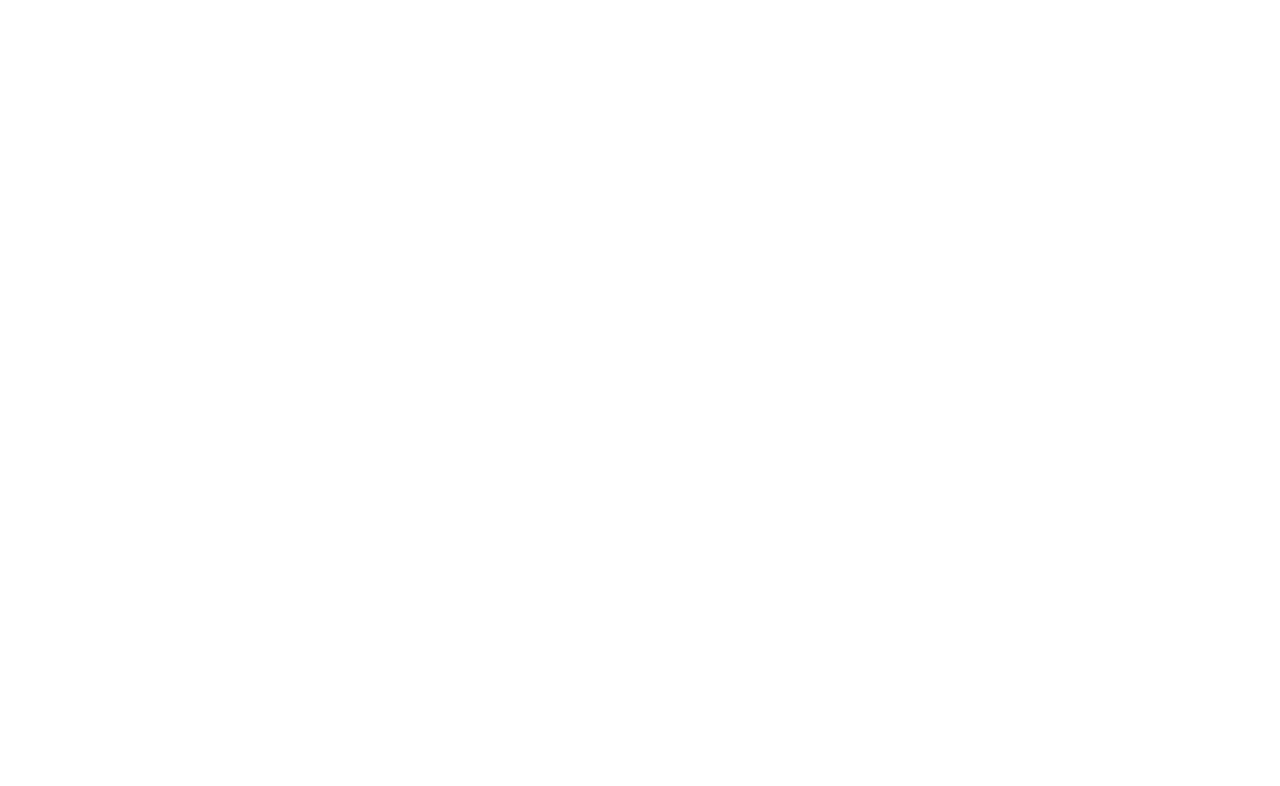
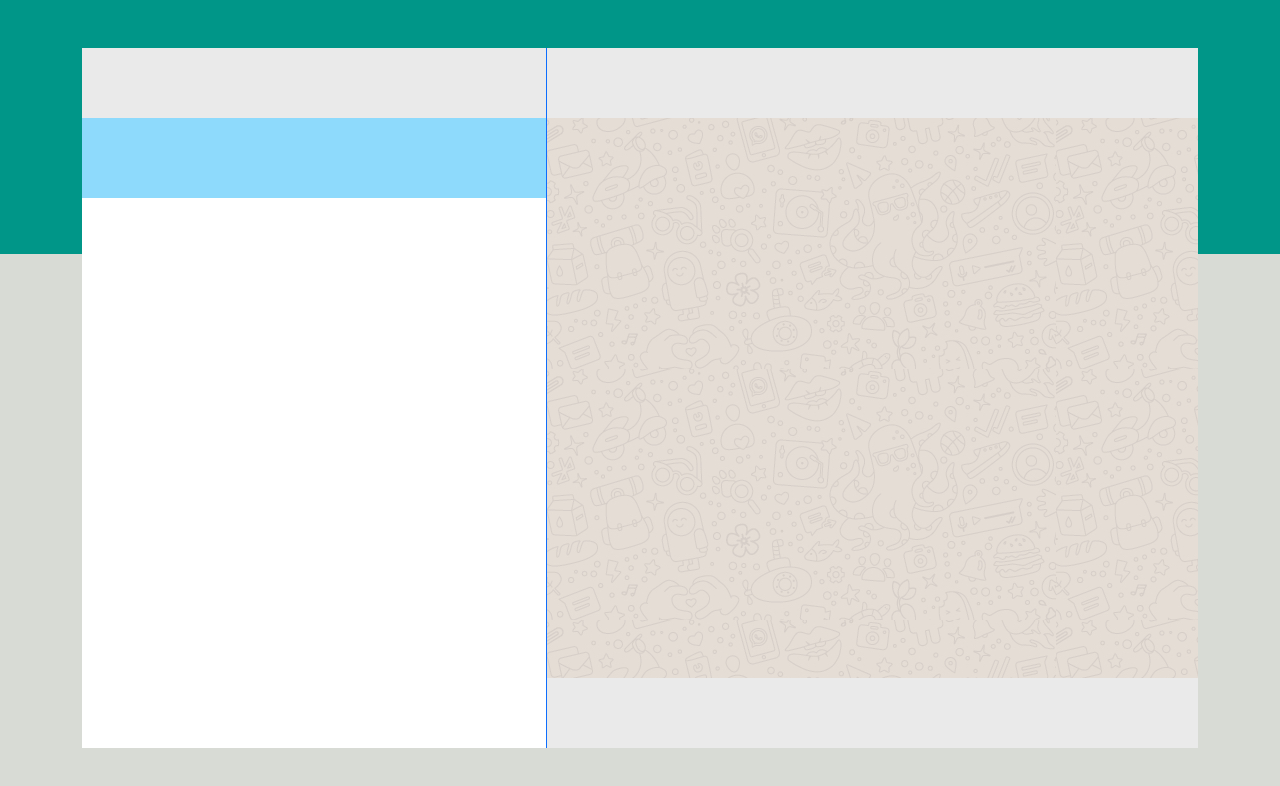
Before and after one commit to VincenzoDiMasi/vue-boolzapp, a plain HTML site: page index.html in a window 1280 px wide. Drawn offline with nearby package versions, Linux system fonts and the light colour scheme.

Commit message:
Primordial Structure

```diff
--- a/index.html
+++ b/index.html
@@ -26,6 +26,28 @@
      <script defer src="script.js"></script>
 </head>
 <body>
+    <div class="container">
+        <div class="container my-5" id="board" >
+            <div class="row h-100">
 
+                    <!-- Navbar section -->
+                <section class="col px-0 border-end border-primary" id="user-navbar">
+                    <header  class="menu-bar"></header>
+                    <div id="active-notice"></div>
+                    <div id="contact-list" class="overflow-auto"></div>
+                </section>
+
+                    <!-- Chat section-->
+                <section class="col-7 px-0" id="chat">
+                   <header id="chat-header" class="menu-bar"></header>
+                   <div id="chat-board" class="overflow-auto"></div>
+                   <footer id="chat-footer" class="menu-bar"></footer>
+                </section>
+
+            </div>
+         </div>
+
+     </div>
+ </main>
 </body>
 </html>
--- a/style.css
+++ b/style.css
@@ -0,0 +1,55 @@
+/* RESET */
+*{
+    margin: 0;
+    padding: 0;
+    box-sizing: border-box;
+}
+
+/* ROOT */
+:root{
+    --green:#009688;
+    --grey:#D8DBD5;
+    --light-grey:#EAEAEA;
+    --light-blue:#8EDAFC;
+}
+
+/* UTILITIES */
+.container{
+    max-width: 1200px;
+    margin: 0 auto;
+}
+
+/* GENERICS */
+body{
+    font-family: sans-serif;
+    background-image: linear-gradient(var(--green) 30%, var(--grey) 15%);
+    height: 100vh;
+}
+
+/* MAIN */
+#board{
+    height:700px;
+    background-color: white;
+}
+
+.menu-bar{
+   height: 70px;
+   background-color: var(--light-grey);
+   position: sticky;
+}
+
+/* NAVBAR SECTION */
+#active-notice{
+   height: 80px;
+   background-color: var(--light-blue);
+}
+
+#contact-list{
+    height: 550px;
+}
+
+/* CHAT SECTION */
+#chat-board{
+    background-image: url(img/mine.jpg);
+    height: 560px;
+}
```
Also changed, not shown: 2 other files.
